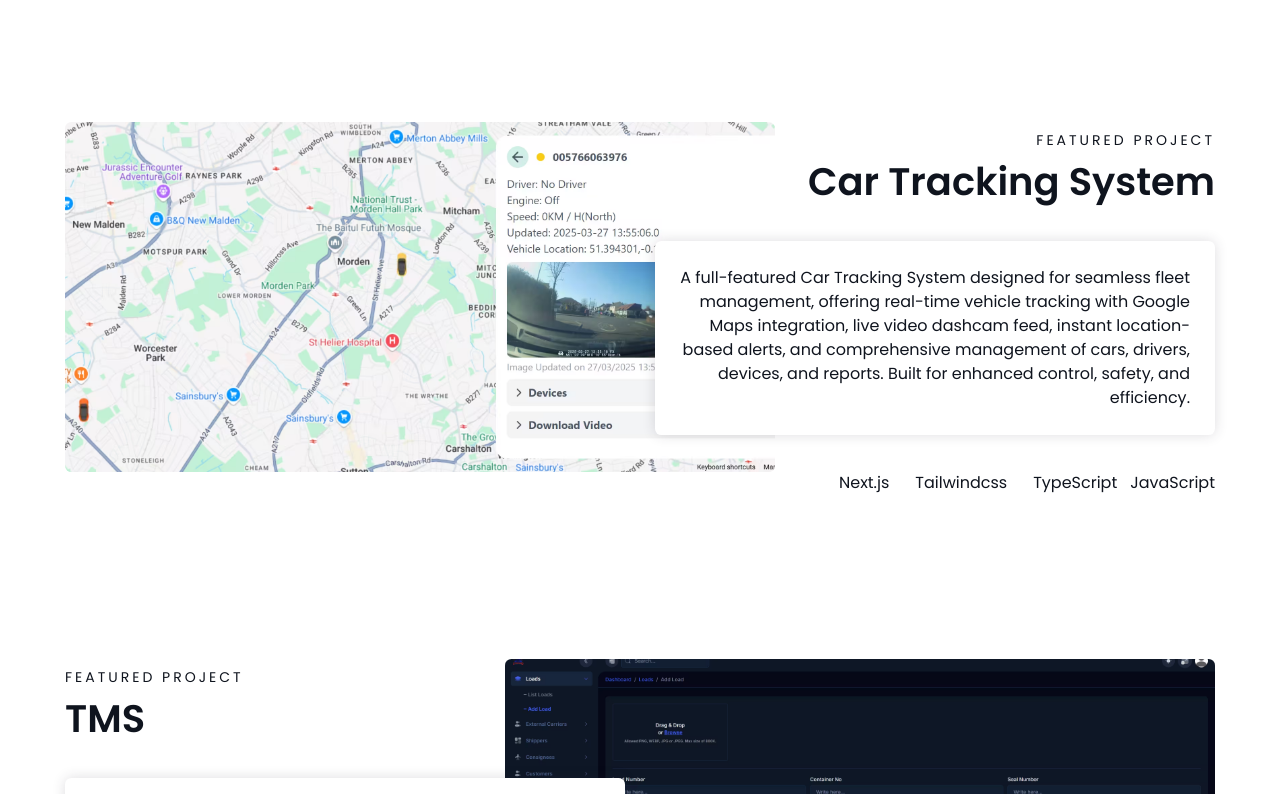
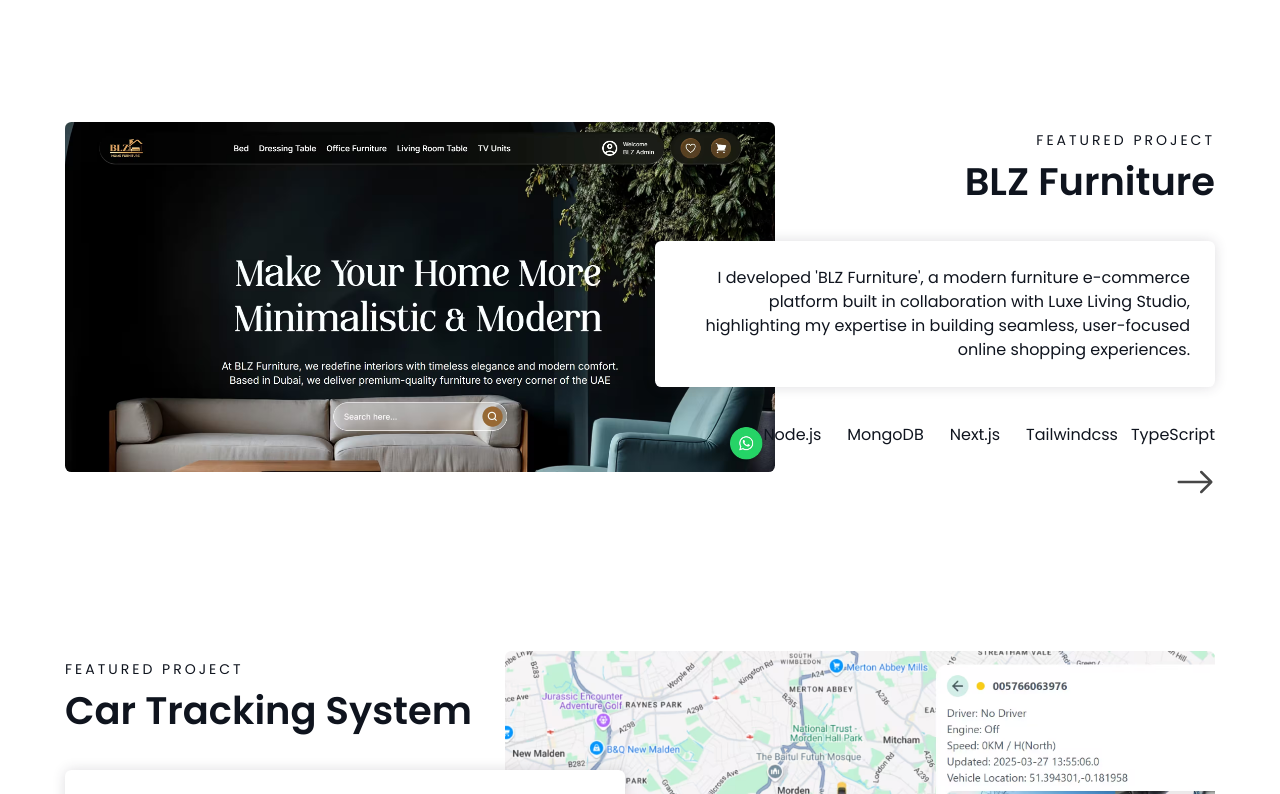
Before and after one commit to abubakar-sarwar/portfolio, a Next.js app: page / in a window 1280 px wide. Shown: the part 1026-1820 px from the top of the page. Built offline with nearby package versions, Linux system fonts and the light colour scheme.

Commit message:
blz furniture

```diff
--- a/constants/index.ts
+++ b/constants/index.ts
@@ -1,14 +1,24 @@
 export const projects = [
+  {
+    title: "BLZ Furniture",
+    description:
+      "I developed 'BLZ Furniture', a modern furniture e-commerce platform built in collaboration with Luxe Living Studio, highlighting my expertise in building seamless, user-focused online shopping experiences.",
+    technologies: [
+      "Node.js",
+      "MongoDB",
+      "Next.js",
+      "Tailwindcss",
+      "TypeScript",
+    ],
+    image: "/assets/blzfurniture.avif",
+    gitLink: "",
+    liveLink: "https://blzfurniture.com",
+  },
   {
     title: "Car Tracking System",
     description:
-      'A full-featured Car Tracking System designed for seamless fleet management, offering real-time vehicle tracking with Google Maps integration, live video dashcam feed, instant location-based alerts, and comprehensive management of cars, drivers, devices, and reports. Built for enhanced control, safety, and efficiency.',
-    technologies: [
-      "Next.js",
-      "Tailwindcss",
-      "TypeScript",
-      "JavaScript",
-    ],
+      "A full-featured Car Tracking System designed for seamless fleet management, offering real-time vehicle tracking with Google Maps integration, live video dashcam feed, instant location-based alerts, and comprehensive management of cars, drivers, devices, and reports. Built for enhanced control, safety, and efficiency.",
+    technologies: ["Next.js", "Tailwindcss", "TypeScript", "JavaScript"],
     image: "/assets/car_tracking_system.avif",
     gitLink: "",
     liveLink: "",
@@ -16,13 +26,8 @@
   {
     title: "TMS",
     description:
-      'A TMS project focused on managing load customer carriers, featuring a user-friendly admin panel with seamless dark and light mode options for enhanced usability and efficient transportation management.',
-    technologies: [
-      "Next.js",
-      "Tailwindcss",
-      "TypeScript",
-      "JavaScript",
-    ],
+      "A TMS project focused on managing load customer carriers, featuring a user-friendly admin panel with seamless dark and light mode options for enhanced usability and efficient transportation management.",
+    technologies: ["Next.js", "Tailwindcss", "TypeScript", "JavaScript"],
     image: "/assets/tms-jet.avif",
     gitLink: "",
     liveLink: "https://tms-jet.vercel.app/login",
@@ -30,7 +35,7 @@
   {
     title: "Next-Simple-Select",
     description:
-      'I developed and maintain the Next-Simple-Select npm package, designed to deliver a lightweight, customizable, and efficient select component for Next.js applications, ensuring developers can create seamless user experiences with minimal effort.',
+      "I developed and maintain the Next-Simple-Select npm package, designed to deliver a lightweight, customizable, and efficient select component for Next.js applications, ensuring developers can create seamless user experiences with minimal effort.",
     technologies: [
       "React.js",
       "Tailwindcss",
@@ -150,7 +155,7 @@
   "Visual Studio Code",
   "Postman",
   "Postman Canary",
-  "npm"
+  "npm",
 ];
 
 export const SKILLS = [
```
Also changed, not shown: public/assets/blzfurniture.avif (added), 1 other file (tests, documents, lock files or other folders).
